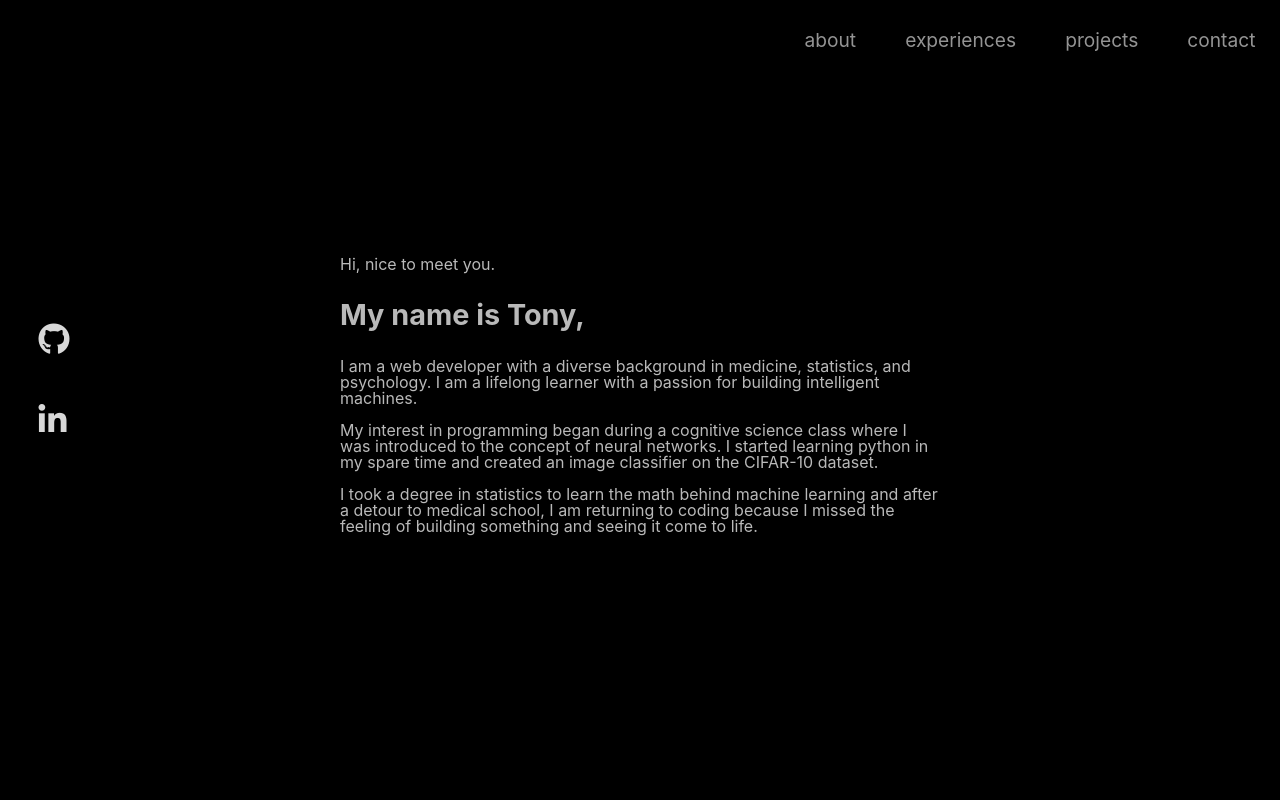
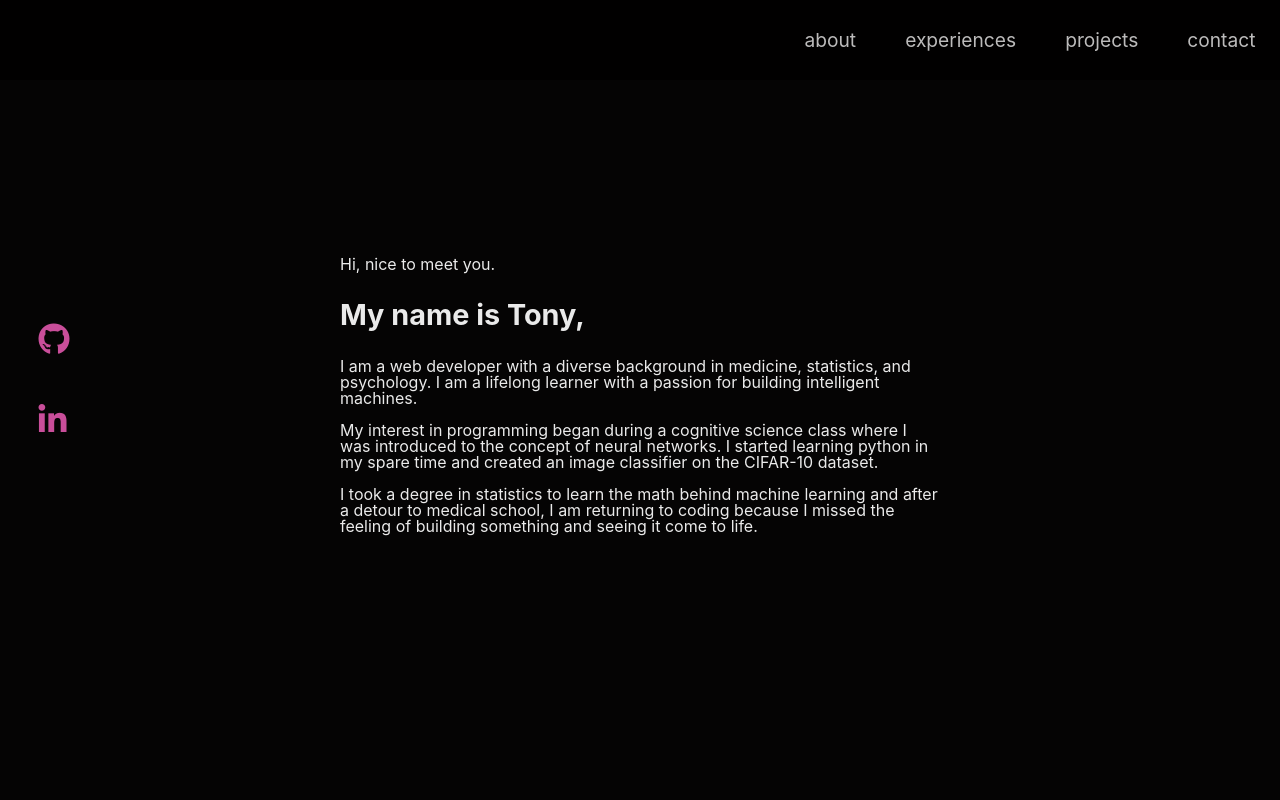
Before and after one commit to TonyHFu/portfolio-website, a React (Create React App) app: page / in a window 1280 px wide. Shown: the top 800 px of the page. Built offline with nearby package versions, Linux system fonts and the light colour scheme.

Commit message:
sets up variables for sass

```diff
--- a/src/App.scss
+++ b/src/App.scss
@@ -1,6 +1,8 @@
+@use "./Components/styles/variables";
+
 body {
-	background-color: rgb(0, 0, 0);
-	color: rgb(185, 185, 185);
+	background-color: #050404;
+	color: variables.$font-color;
 }
 
 main {
@@ -12,9 +14,6 @@ main {
 		padding-top: 20vh;
 		padding-bottom: 20vh;
 	}
-	// display: flex;
-	// flex-direction: column;
-	// align-items: center;
 }
 
 br {
--- a/src/Components/styles/About.scss
+++ b/src/Components/styles/About.scss
@@ -1,3 +1,5 @@
+@use "variables";
+
 h1 {
 	font-size: 1.8em;
 	line-height: 1;
--- a/src/Components/styles/Contact.scss
+++ b/src/Components/styles/Contact.scss
@@ -1,3 +1,5 @@
+@use "variables";
+
 #contact-form {
 	display: flex;
 	flex-direction: column;
--- a/src/Components/styles/Experiences.scss
+++ b/src/Components/styles/Experiences.scss
@@ -1,3 +1,5 @@
+@use "variables";
+
 h1 {
 	font-size: 1.8em;
 	line-height: 1;
--- a/src/Components/styles/ExperiencesLeftNav.scss
+++ b/src/Components/styles/ExperiencesLeftNav.scss
@@ -1,3 +1,5 @@
+@use "variables";
+
 #experiences-left-nav {
 	display: flex;
 	flex-direction: column;
--- a/src/Components/styles/ExperiencesListItem.scss
+++ b/src/Components/styles/ExperiencesListItem.scss
@@ -1,3 +1,5 @@
+@use "variables";
+
 #experiences-list-item {
 	background-color: rgb(37, 38, 38);
 	min-width: 500px;
--- a/src/Components/styles/Leftnav.scss
+++ b/src/Components/styles/Leftnav.scss
@@ -1,3 +1,5 @@
+@use "variables";
+
 #left-nav {
 	height: 15vh;
 	width: 10vw;
@@ -9,7 +11,9 @@
 	justify-content: space-between;
 	font-size: 2em;
 	margin-left: 3vw;
-	color: rgb(216, 216, 216);
+	// color: rgb(216, 216, 216);
+	color: #eaeaea;
+	color: #c94e9a;
 
 	a {
 		text-decoration: none;
--- a/src/Components/styles/Navbar.scss
+++ b/src/Components/styles/Navbar.scss
@@ -1,3 +1,5 @@
+@use "variables";
+
 #navbar {
 	height: 10vh;
 	width: 100%;
--- a/src/Components/styles/Projects.scss
+++ b/src/Components/styles/Projects.scss
@@ -1,3 +1,5 @@
+@use "variables";
+
 .projects-list {
 	display: flex;
 	flex-direction: row;
--- a/src/Components/styles/ProjectsListItem.scss
+++ b/src/Components/styles/ProjectsListItem.scss
@@ -1,3 +1,5 @@
+@use "variables";
+
 .projects-list-item {
 	img {
 		width: 300px;
--- a/src/Components/styles/Rightnav.scss
+++ b/src/Components/styles/Rightnav.scss
@@ -1,11 +1,15 @@
+@use "variables";
+
 #right-nav {
 	display: flex;
 	justify-content: space-around;
 	align-items: center;
 	min-width: 500px;
 	font-size: 1.2em;
+
 	a {
 		text-decoration: none;
-		color: inherit;
+		// color: inherit;
+		color: #eaeaea;
 	}
 }
--- /dev/null
+++ b/src/Components/styles/_variables.scss
@@ -0,0 +1,4 @@
+$font-color: #eaeaea;
+$purple: #c94e9a;
+$dark-green: #21897e;
+$light-green: #3ba99c;
```
